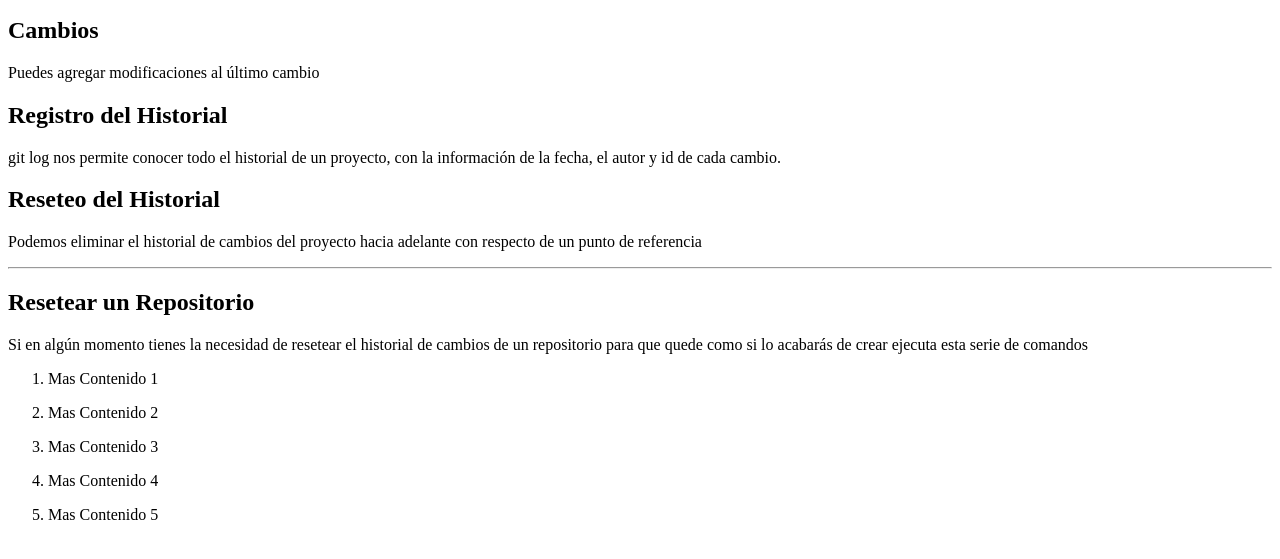
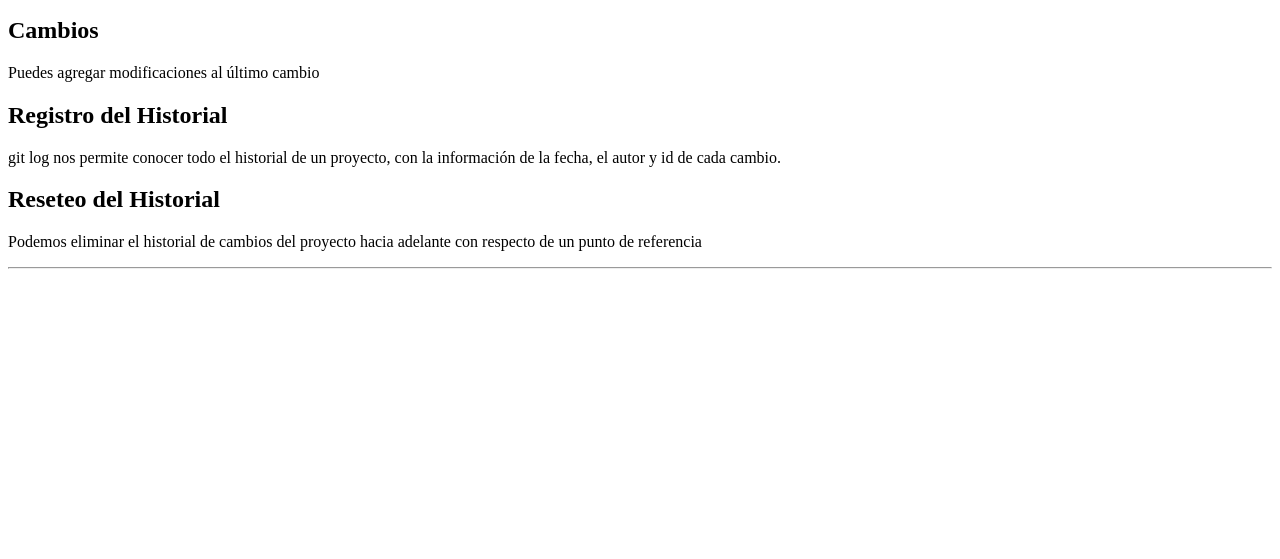
Before and after one commit to Arturo1722/escuela-git, a plain HTML site: page index.html in a window 1280 px wide. Shown: the part 101-660 px from the top of the page. Drawn offline with Linux system fonts and the light colour scheme.

Commit message:
Arreglando un choque de info

```diff
--- a/index.html
+++ b/index.html
@@ -20,26 +20,5 @@
     <h2>Reseteo del Historial</h2>
     <p>Podemos eliminar el historial de cambios del proyecto hacia adelante con respecto de un punto de referencia</p>
     <hr>
-    <h2>Resetear un Repositorio</h2>
-    <p>Si en algún momento tienes la necesidad de resetear el historial de cambios de un repositorio para que quede como si lo acabarás de crear
-       ejecuta esta serie de comandos
-    </p>
-    <ol>
-        <li class="texto">
-            <p>Mas Contenido 1</p>
-        </li>
-        <li class="texto">
-            <p>Mas Contenido 2</p>
-        </li>
-        <li class="texto">
-            <p>Mas Contenido 3</p>
-        </li>
-        <li class="texto">
-            <p>Mas Contenido 4</p>
-        </li>
-        <li class="texto">
-            <p>Mas Contenido 5</p>
-        </li>
-    </ol>
 </body>
 </html>
```
